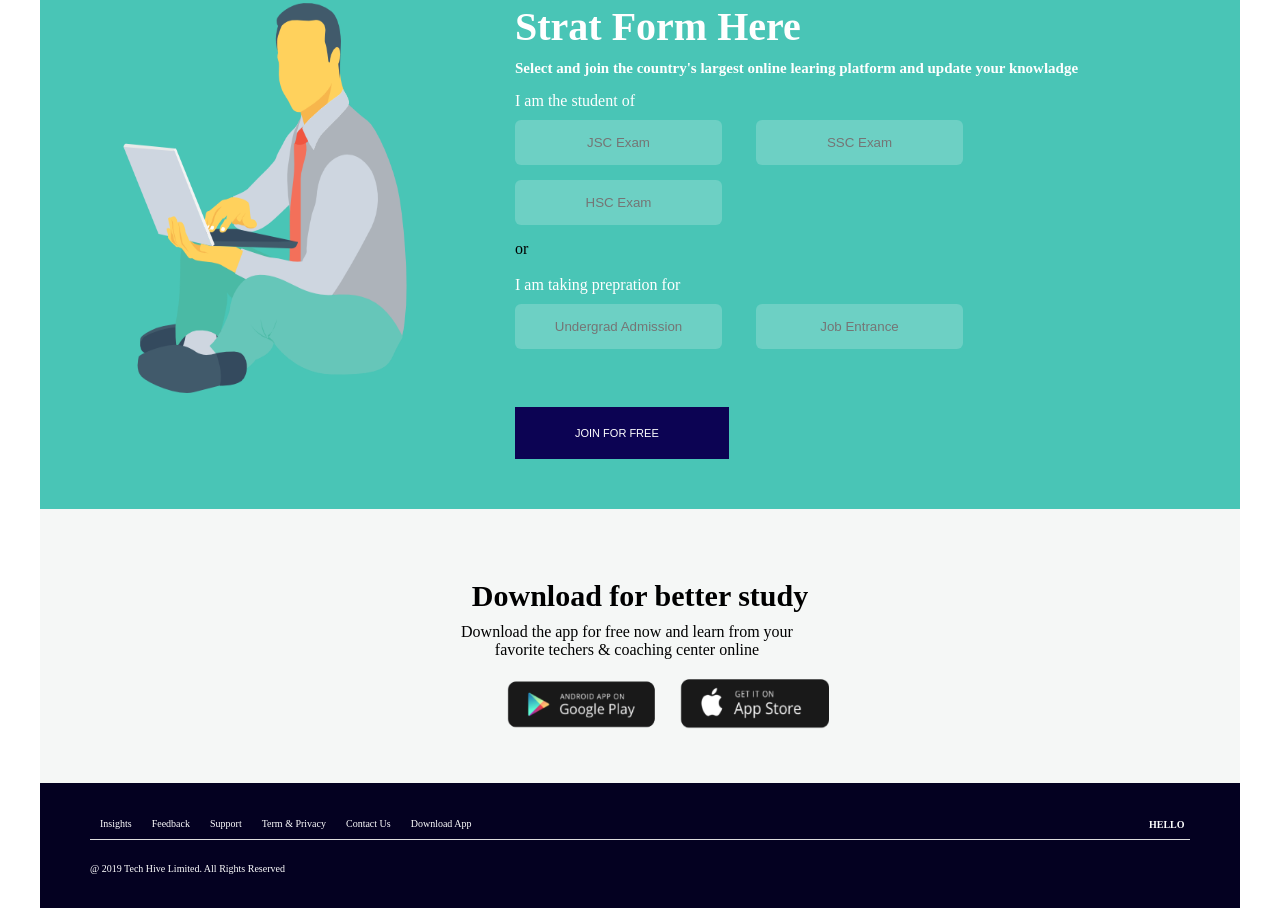
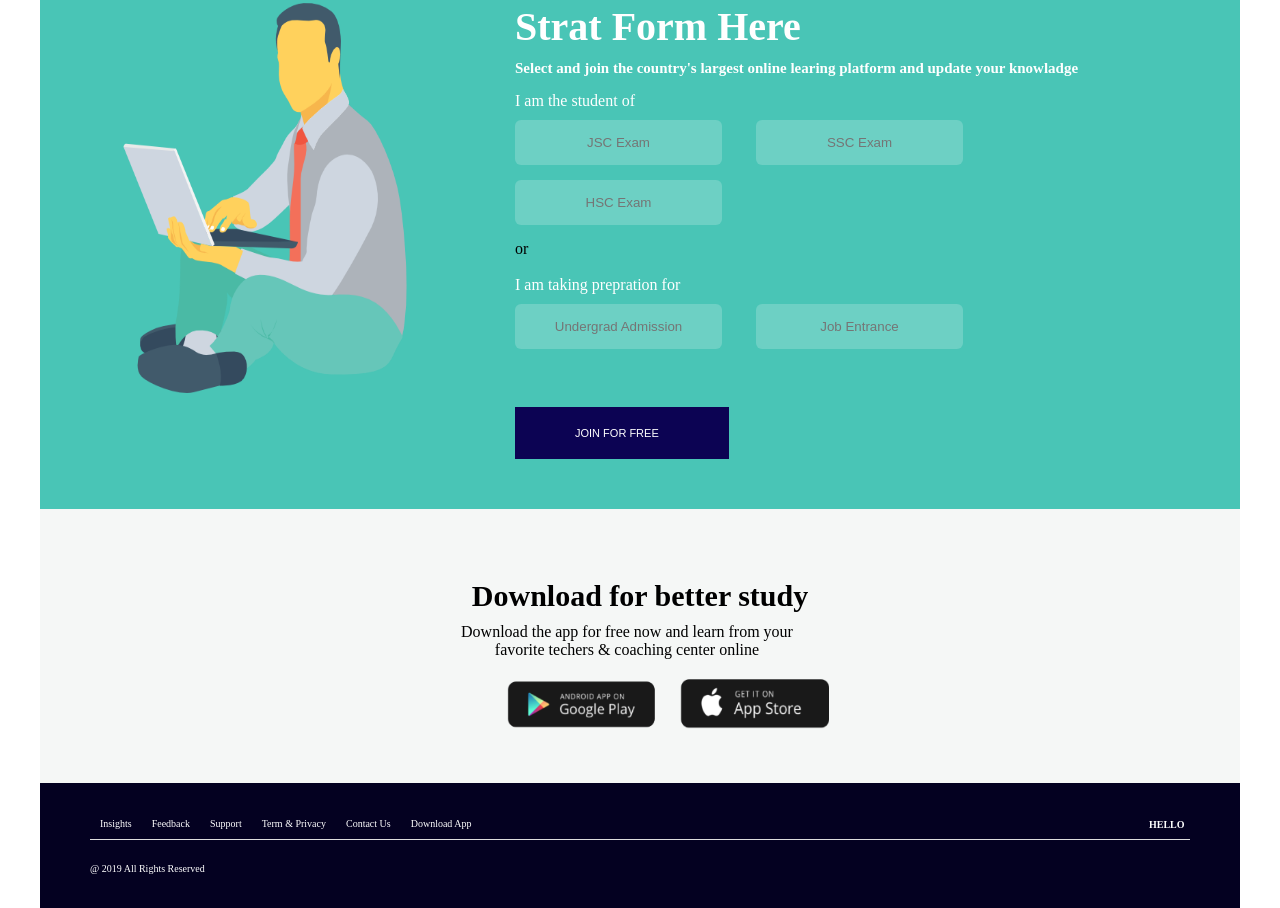
Before and after one commit to MdSowrov/EduHive, a plain HTML site: page index.html in a window 1280 px wide. Shown: the part 2659-3567 px from the top of the page. Drawn offline with Linux system fonts and the light colour scheme.

Commit message:
Update index.html

```diff
--- a/index.html
+++ b/index.html
@@ -257,7 +257,7 @@
 				</div>
 
 			</div>
-			<p>@ 2019 Tech Hive Limited. All Rights Reserved</p>
+			<p>@ 2019 All Rights Reserved</p>
 
 		</div>
 	</footer>
```
